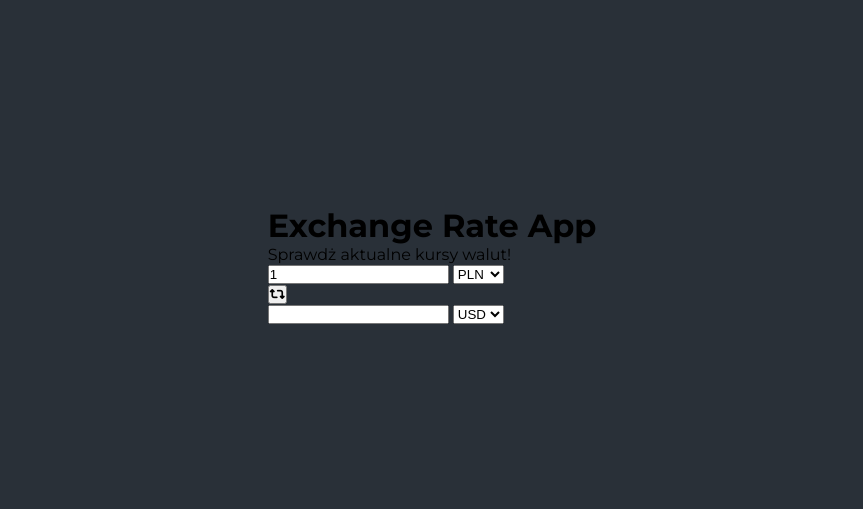
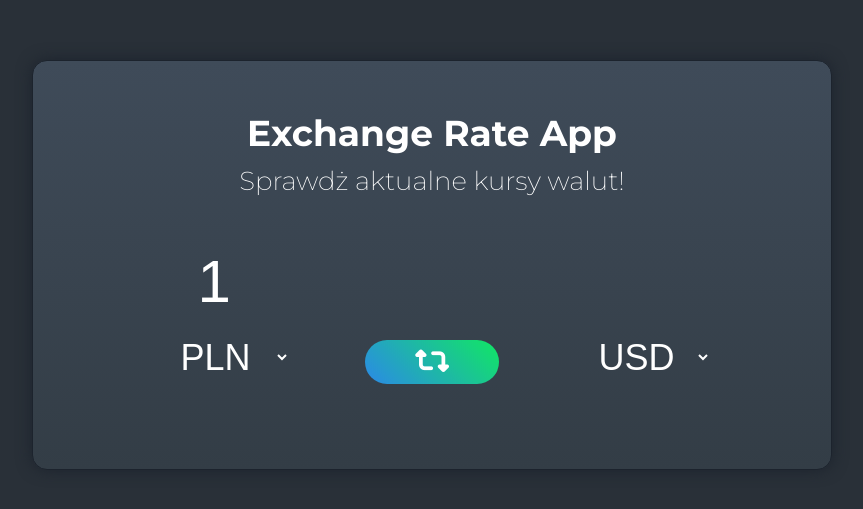
Before and after one commit to OrugaHz/exchangeRateApp, a plain HTML site: page index.html in a window 1280 px wide. Shown: the part 135-644 px from the top of the page, without its empty margins (208-1071 px from the left). Drawn offline with Linux system fonts and the light colour scheme.

Commit message:
css-done

```diff
--- a/index.html
+++ b/index.html
@@ -34,7 +34,7 @@
             </button>
 
             <div class="section-right">
-                <input type="number" class="amount-two">
+                <input type="number" class="amount-two" disabled>
                 <select id="currency-two">
                     <option value="PLN">PLN</option>
                     <option value="USD" selected>USD</option>
--- a/style.css
+++ b/style.css
@@ -12,3 +12,91 @@ body {
     font-family: 'Montserrat', sans-serif;
     background-color: #293038;
 }
+
+.wrapper {
+    padding: 50px;
+    width: 800px;
+    background-image: linear-gradient(#3f4b59, #333D46);
+    color: #fff;
+    text-align: center;
+    border: 1px solid #1c232d;
+    border-radius: 15px;
+    box-shadow: 0 0 15px #1c232d;
+}
+
+.wrapper h1 {
+    font-size: 36px;
+    margin-bottom: 10px;
+}
+
+.wrapper p {
+    margin-bottom: 50px;
+    font-size: 26px;
+    font-weight: 200;
+}
+
+.app-body {
+    display: flex;
+    justify-content: center;
+    align-items: center;
+}
+
+.section-left,
+.section-right {
+    display: flex;
+    flex-direction: column;
+    align-items: center;
+}
+
+.app-body input {
+    margin-bottom: 10px;
+    width: 100%;
+    font-size: 60px;
+}
+
+.app-body input,
+.app-body select {
+    color: #fff;
+    border: none;
+    background: none;
+    text-align: center;
+}
+
+.app-body select {
+    padding: 10px 20px;
+    font-size: 36px;
+    cursor: pointer;
+}
+
+
+.app-body input:focus,
+.app-body select:focus {
+    outline: none;
+    color: rgb(67, 171, 255);
+}
+
+.app-body option {
+    color: #333;
+}
+
+.swap {
+    align-self: flex-end;
+    margin: 5px;
+    padding: 5px 50px;
+    background-image: linear-gradient(45deg, #2b89e7, #11e763);
+    font-size: 30px;
+    border: none;
+    border-radius: 25px;
+    color: #fff;
+    cursor: pointer;
+}
+
+.swap:focus {
+    outline: none;
+    background-image: linear-gradient(45deg, #317fcc, #1fc06a);
+}
+
+.wrapper .rate-info {
+    margin-top: 30px;
+    margin-bottom: 0;
+}
```
